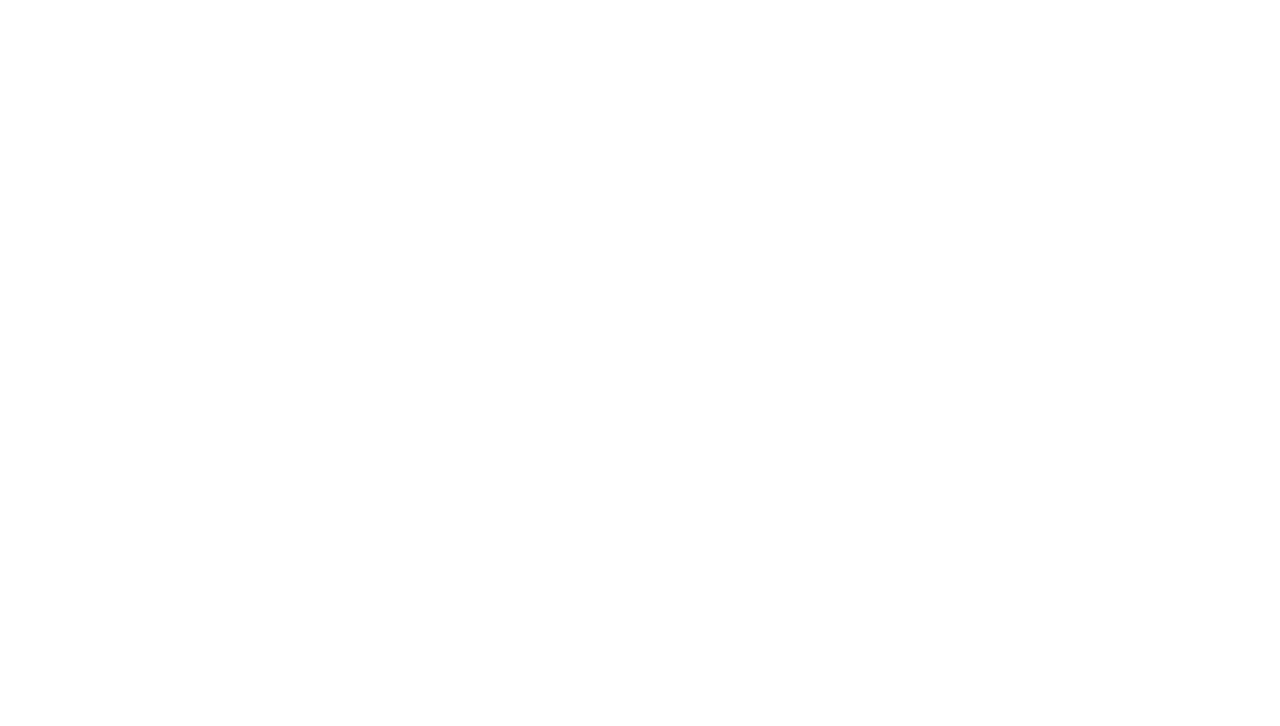
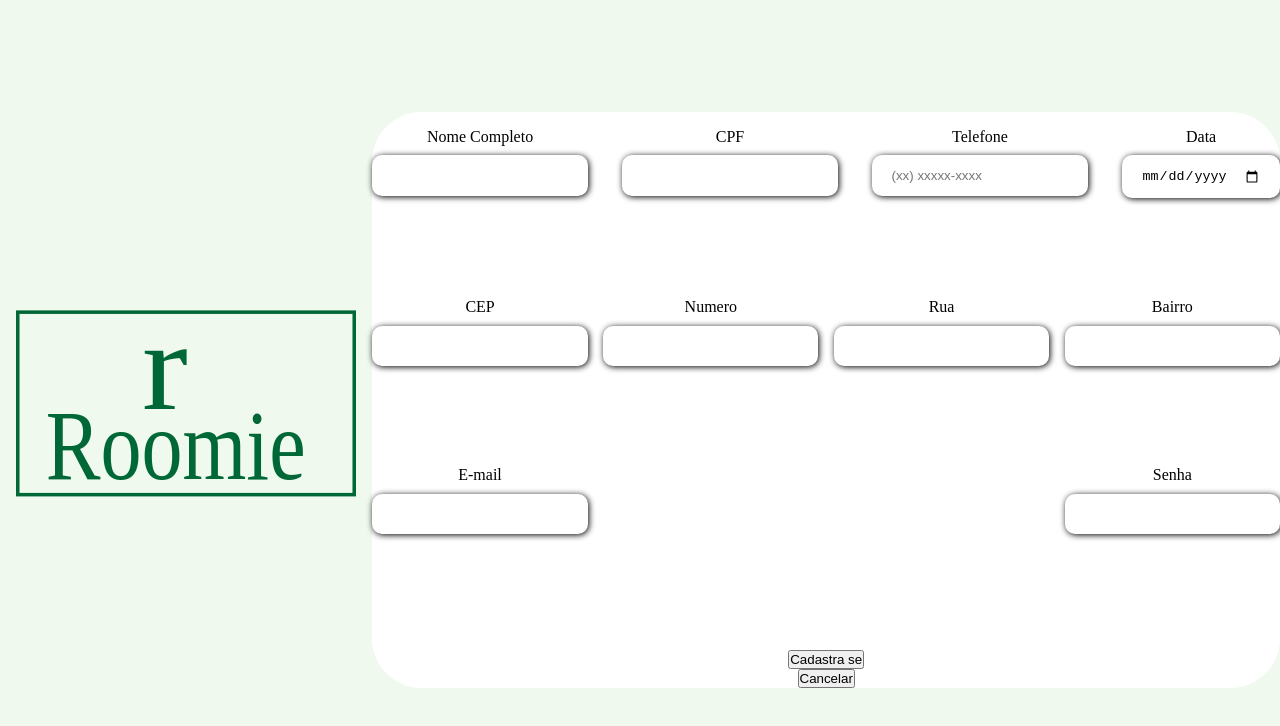
Before and after one commit to JulioDesar/roomie, a React (Create React App) app: page /Teste in a window 1280 px wide. Before the commit this address had no page. Shown: the top 726 px of the page. Built offline with nearby package versions, Linux system fonts and the light colour scheme.

Commit message:
Atualizando Arquivos
Atualizei todo o projeto para poder incluir as modificações que eu fiz.

```diff
--- a/src/Routes.js
+++ b/src/Routes.js
@@ -1,16 +1,36 @@
 /* eslint-disable react/react-in-jsx-scope */
 import { BrowserRouter, Routes, Route } from "react-router-dom";
-import Login from "./pages/Login";
+/*import Login from "./pages/Login";
 import Admin from "./pages/Admin";
 
+/*<Route path="/" element={<Login/>} />
+*/
+import React from "react";
+import Admin from "./pages/AdminCliente";
+import Login from "./pages/LoginCliente";
+import Teste from "./pages/TesteForm";
+/*import Login from "./pages/LoginCliente";*/
+
+
+
 function RoutesApp() {
+
   return (
     <BrowserRouter>
       <Routes>
-        <Route path="/" element={<Login />} />
-        <Route path="/admin" element={<Admin />} />
+        <Route path="/Admin" element={<Admin/>} />
       </Routes>
+
+      <Routes>
+        <Route path="/Login" element={<Login/>} />
+      </Routes>
+
+      <Routes>
+        <Route path="/Teste" element={<Teste/>} />
+      </Routes>
+
     </BrowserRouter>
+
   );
 }
 
--- /dev/null
+++ b/src/components/ModalCadastro/index.jsx
@@ -0,0 +1,69 @@
+import React from "react";
+//import Input from "../Input-form";
+import "./style.css";
+
+
+export function ModalCadastro() {
+    return (
+ <div className="form">
+
+  <div class="input-group">
+
+
+    <div className="input-form">
+         <label for="nomecompleto">Nome Completo</label>
+         <input id="nomecompleto" type="text"></input>
+     </div>
+      <div className="input-form">
+         <label for="cpf">CPF</label>
+         <input id="cpf" type="text"></input>
+     </div>
+     <div className="input-form">
+     <label for="telefone">Telefone</label>
+      <input type="tel" id="telefone" class="input-padrao" required placeholder="(xx) xxxxx-xxxx"></input>
+     </div>
+     <div className="input-form">
+         <label for="data">Data</label>
+         <input type="date" name="data" required></input>
+     </div>
+     <div className="input-form">
+         <label for="cep">CEP</label>
+         <input id="cep" type="text"></input>
+     </div>
+     <div className="input-form">
+         <label for="numero">Numero</label>
+         <input id="numero" type="text"></input>
+     </div>
+     <div className="input-form">
+         <label for="rua">Rua</label>
+         <input id="rua" type="text"></input>
+     </div>
+     <div className="input-form">
+         <label for="bairro">Bairro</label>
+         <input id="bairro" type="text"></input>
+     </div>
+     <div className="input-form">
+         <label for="e-mail">E-mail</label>
+         <input id="e-mail" type="text"></input>
+     </div>
+     <div className="input-form">
+     <label for="senha">Senha</label>
+      <input id="senha" type="password" name="senha" required></input>
+     </div>
+
+     </div>
+
+     <div class="cadastrase-button">
+      <button>Cadastra se</button>
+        </div>
+
+    <div class="cancelar-button">
+      <button>Cancelar</button>
+        </div>
+
+
+
+     </div>
+
+    );
+}
--- /dev/null
+++ b/src/components/ModalCadastro/style.css
@@ -0,0 +1,34 @@
+
+
+.form{
+    width: 100%;
+    display: flex;
+    justify-content: center;
+    align-items: center;
+    flex-direction: column;
+    background-color: white;
+    padding: 3ren;
+    border-radius:50px;
+
+}
+
+.input-form input{
+    margin: 0.6rem 0;
+    padding: 0.8rem 1.2rem;
+    border: none;
+    border-radius: 10px;
+    display: flex;
+    flex-direction: column;
+    margin-bottom: 1.1rem;
+    box-shadow: 1px 1px 6px black;
+    margin-bottom: 100px;
+
+}
+
+.input-group {
+    display: flex;
+    flex-wrap: wrap;
+    justify-content: space-between;
+    padding: 1rem 0;
+
+}
--- a/src/pages/Admin/index.js
+++ /dev/null
@@ -1,25 +0,0 @@
-import MenuLateral from "../../components/Menu-lateral";
-import Navbar from "../../components/NavBar";
-import Table from "../../components/Table";
-import "./style.css";
-
-function Admin() {
-  return (
-    <main>
-      <section className="menu">
-        <MenuLateral />
-      </section>
-
-      <article className="navBar">
-        <Navbar />
-        <section className="AdminTable-Container">
-          <div className="tabela">
-            <Table />
-          </div>
-        </section>
-      </article>
-    </main>
-  );
-}
-
-export default Admin;
--- a/src/pages/Admin/style.css
+++ /dev/null
@@ -1,32 +0,0 @@
-main {
-  background-color: #eff9ee;
-  display: flex;
-  align-items: center;
-  justify-content: space-between;
-}
-
-.navBar {
-  display: flex;
-  flex-direction: column;
-  justify-content: center;
-}
-
-.AdminTable-Container {
-
-  margin-top: 20vh;
-  margin-right: 50vh;
-
-}
-
-.tabela {
-  height: 600px;
-  width: 100%;
-  overflow: scroll;
-  border-radius: 30px;
-  box-shadow: 0px 5px 15px rgba(0, 0, 13, 0.15);
-  background-color: #fff;
-}
-
-.tabela::-webkit-scrollbar {
-  display: none;
-}
--- /dev/null
+++ b/src/pages/AdminCliente/index.js
@@ -0,0 +1,34 @@
+import "./style.css";
+import MenuLateral from "../../components/Menu-lateral";
+import Navbar from "../../components/NavBar";
+import Table from "../../components/Table";
+
+import "./style.css";
+
+function Admin() {
+
+  return (
+  <main>
+
+    <section className="menu">
+    <MenuLateral />
+    </section>
+
+    <article className="navBar">
+    <Navbar />
+    <section className="AdminTable-Container">
+      <div className="tabela">
+      <Table />
+
+      </div>
+
+    </section>
+
+    </article>
+
+
+  </main>
+  );
+}
+
+export default Admin;
--- /dev/null
+++ b/src/pages/AdminCliente/style.css
@@ -0,0 +1,34 @@
+main {
+    background-color: #eff9ee;
+    display: flex;
+    align-items: center;
+    justify-content: space-between;
+  }
+
+  .navBar {
+    display: flex;
+    flex-direction: column;
+    justify-content: center;
+  }
+
+  .AdminTable-Container {
+
+    margin-top: 20vh;
+    margin-right: 50vh;
+
+  }
+
+
+  .tabela {
+    height: 600px;
+    width: 100%;
+    overflow: scroll;
+    border-radius: 30px;
+    box-shadow: 0px 5px 15px rgba(0, 0, 13, 0.15);
+    background-color: #fff;
+  }
+
+
+  .tabela::-webkit-scrollbar {
+    display: none;
+  }
--- a/src/pages/Login/index.js
+++ b/src/pages/LoginCliente/index.js
@@ -1,3 +1,6 @@
+import React from "react";
+import "./style.css";
+
 import { LoginForm } from "../../components/Login-form";
 import "./style.css"
 
--- /dev/null
+++ b/src/pages/TesteForm/index.js
@@ -0,0 +1,30 @@
+import React from "react";
+import "./style.css";
+
+import { ModalCadastro } from "../../components/ModalCadastro";
+import "./style.css";
+
+function Teste() {
+
+    return (
+
+
+  <main>
+
+    <div className="geral">
+
+      <div className="form-image">
+      <img src="./logo.svg" alt="Logo da Roomie" />
+      </div>
+
+      <div className="form">
+      <ModalCadastro />
+      </div>
+
+    </div>
+
+  </main>
+    );
+}
+
+export default Teste;
--- /dev/null
+++ b/src/pages/TesteForm/style.css
@@ -0,0 +1,30 @@
+*{
+    padding:0;
+    margin: 0;
+    box-sizing: border-box;
+    font-size: 'Inter', sans-serif;
+}
+
+
+.geral{
+    width: 100%;
+    height: 100vh;
+    display:flex;
+    justify-content: center;
+    align-items: center;
+    background:  #EFF9EE;
+}
+
+.form-image{
+    width: 40%;
+    height: 100%;
+    display: flex;
+    justify-content: center;
+    align-items: center;
+    background-color:  #EFF9EE;
+    padding: 1rem;
+}
+
+.form{
+    width: 60%;
+}
```
Also changed, not shown: src/pages/LoginCliente/style.css (renamed from src/pages/Login/style.css).
